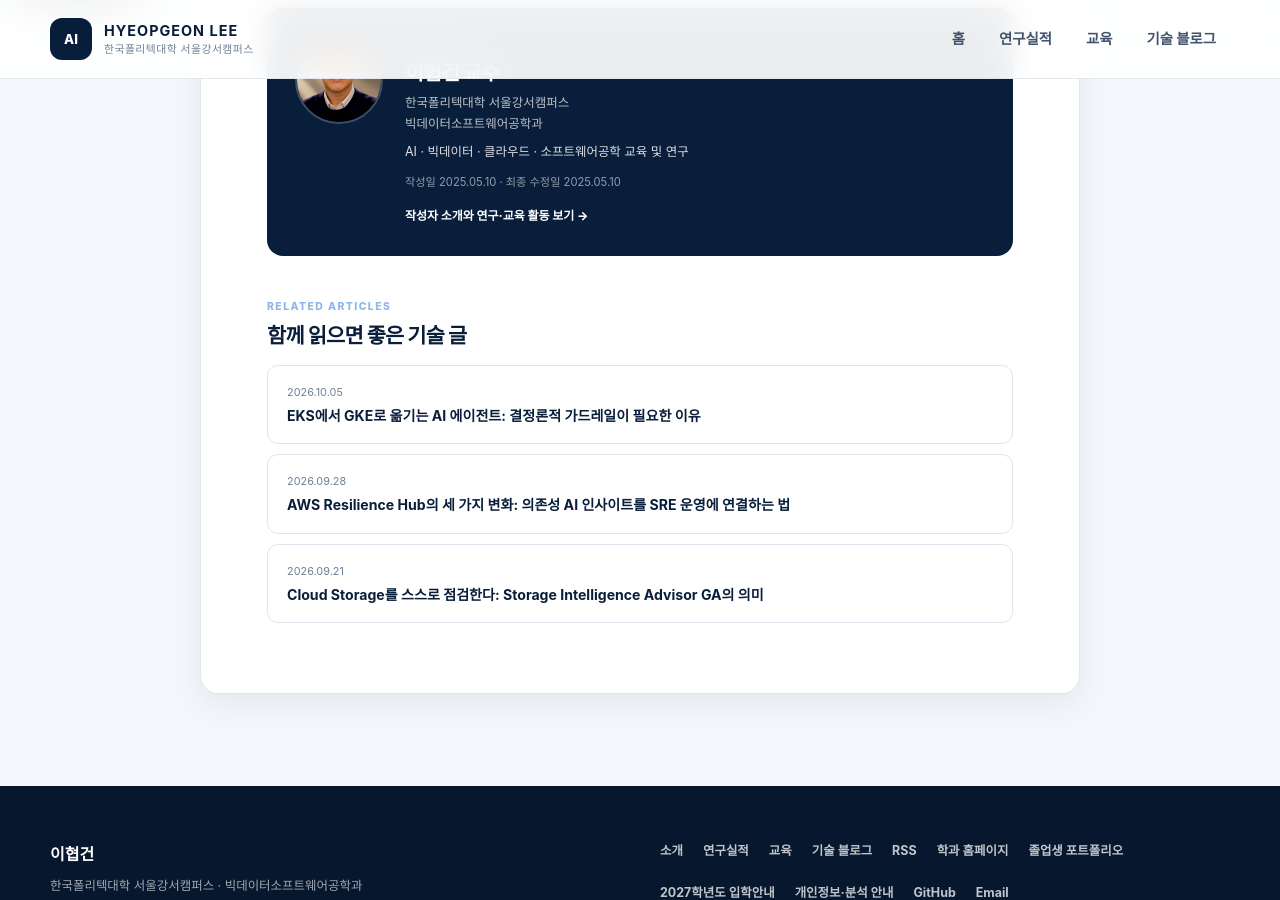
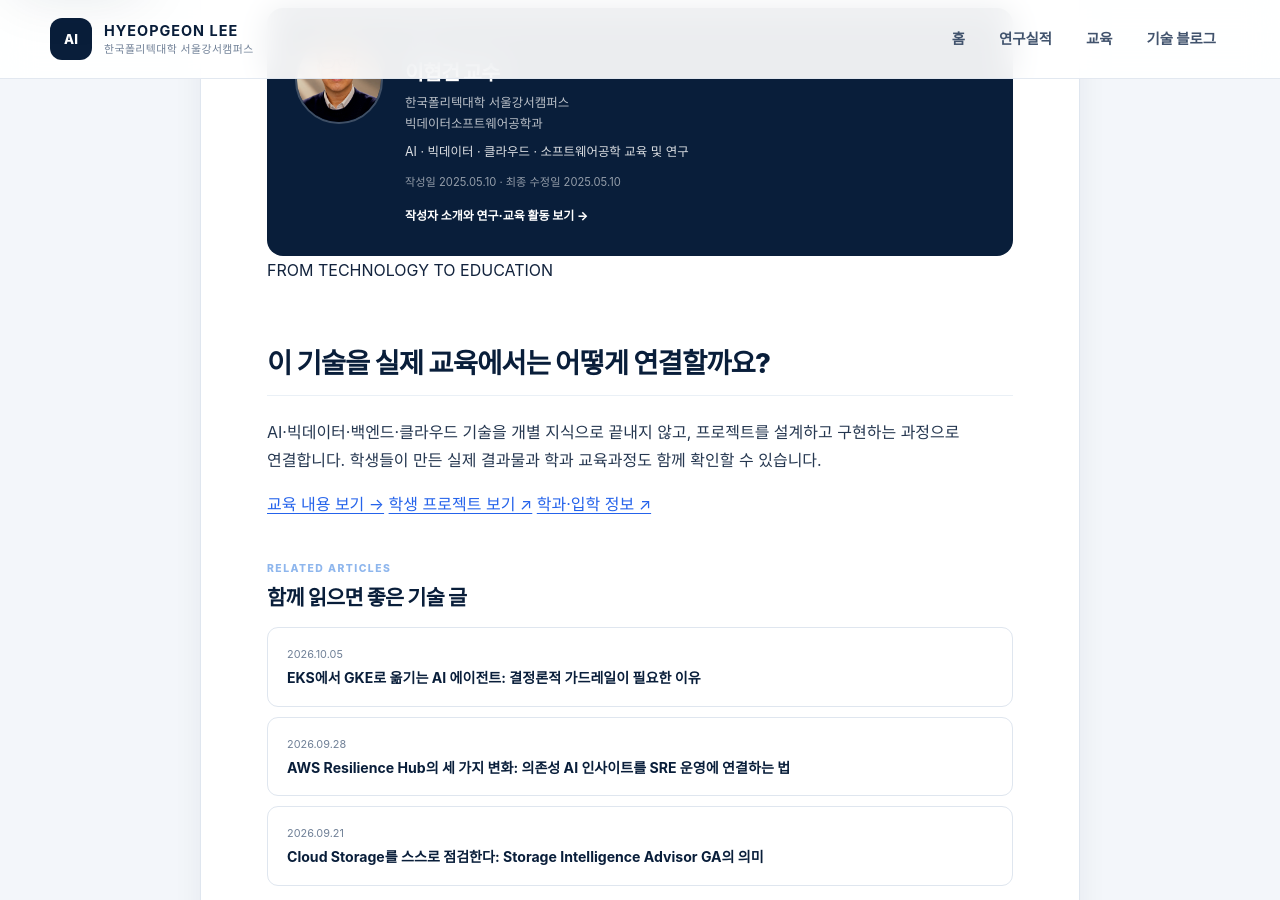
Before and after one commit to Hyeopgeon-Lee/hyeopgeon-Lee.github.io, a Jekyll site: the page built from _posts/2025-05-10-k8s-scheduling-principles.md, in a window 1280 px wide and 900 px high, scrolled down 5136 px. Built offline with Jekyll 4.4.1, drawn with Linux system fonts in a browser that asks for light colours; some web fonts are replaced.

Commit message:
Add education and department bridge to technology posts

```diff
--- a/_includes/post-footer.html
+++ b/_includes/post-footer.html
@@ -20,6 +20,18 @@
         최종 수정일 <time datetime="{{ displayed_modified_at | date_to_xmlschema }}">{{ displayed_modified_at | date: '%Y.%m.%d' }}</time>
       </p>
       <a class="post-author-more" href="{{ site.author.url | relative_url }}">작성자 소개와 연구·교육 활동 보기 →</a>
+    </div>
+  </section>
+
+
+  <section class="post-education-bridge" aria-labelledby="post-education-bridge-title">
+    <span class="post-education-bridge__eyebrow">FROM TECHNOLOGY TO EDUCATION</span>
+    <h2 id="post-education-bridge-title">이 기술을 실제 교육에서는 어떻게 연결할까요?</h2>
+    <p>AI·빅데이터·백엔드·클라우드 기술을 개별 지식으로 끝내지 않고, 프로젝트를 설계하고 구현하는 과정으로 연결합니다. 학생들이 만든 실제 결과물과 학과 교육과정도 함께 확인할 수 있습니다.</p>
+    <div class="post-education-bridge__links">
+      <a href="{{ '/teaching/' | relative_url }}">교육 내용 보기 →</a>
+      <a href="https://portfolio.k-bigdata.kr/" target="_blank" rel="noopener noreferrer">학생 프로젝트 보기 ↗</a>
+      <a href="https://ai.k-bigdata.kr/" target="_blank" rel="noopener noreferrer">학과·입학 정보 ↗</a>
     </div>
   </section>
 
```
